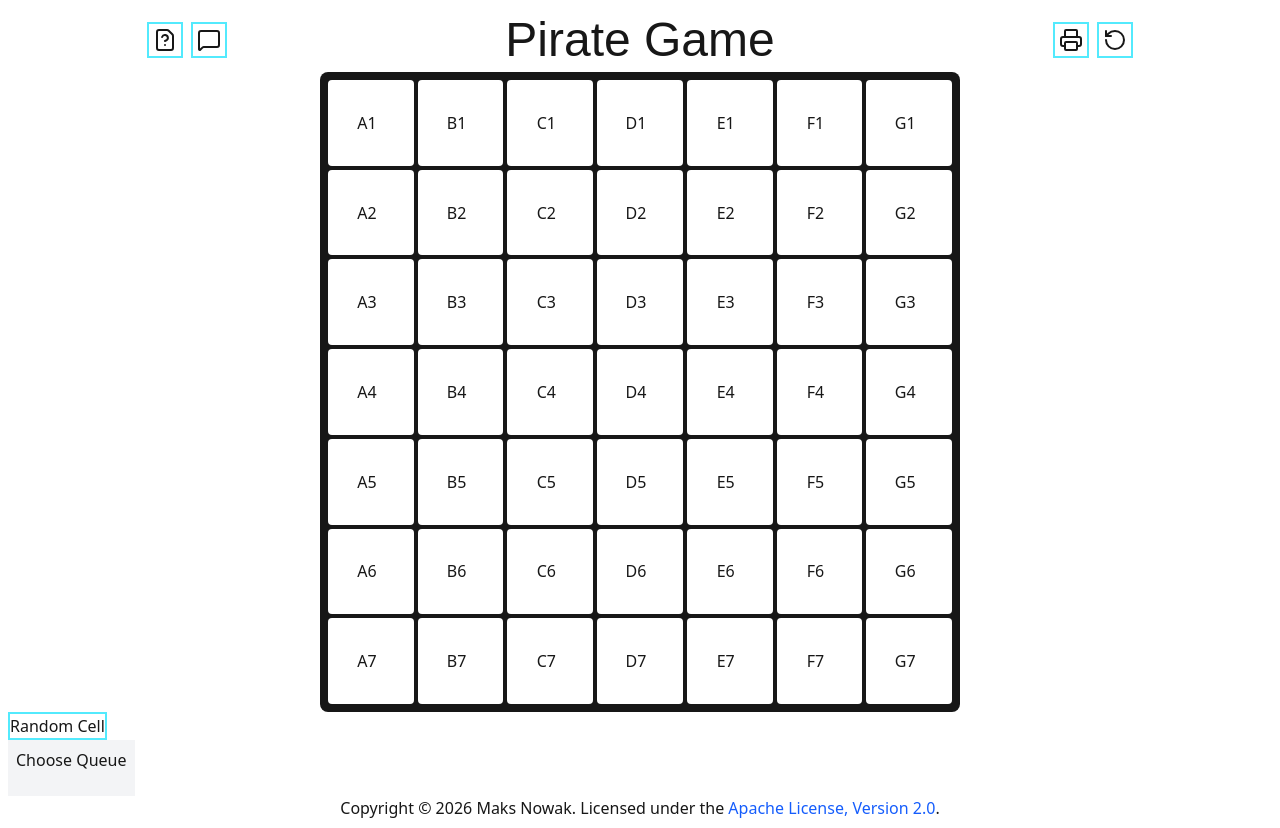
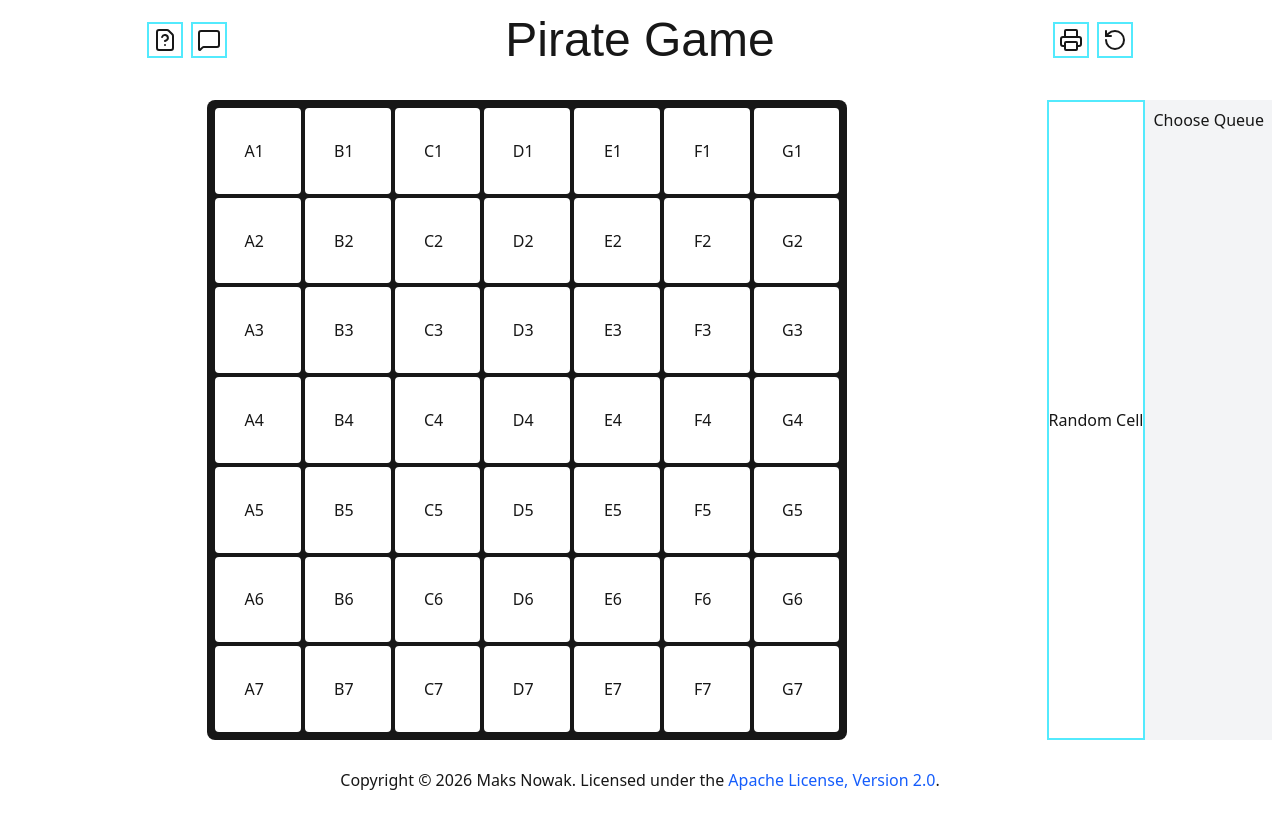
Before and after one commit to f2reninj5/Pirate-Game, a Next.js app: page / in a window 1280 px wide. After the commit the page ends 800 px from the top, so only its background shows below. Built offline with nearby package versions, Linux system fonts and the light colour scheme; a web font is replaced by a local one.

Commit message:
Update page layout

```diff
--- a/src/app/page.tsx
+++ b/src/app/page.tsx
@@ -22,7 +22,7 @@ export default function Game() {
             <ResetDialog></ResetDialog>
           </span>
         </header>
-        <main>
+        <main className="flex flex-row flex-wrap">
           <Grid></Grid>
           <RandomCellButton></RandomCellButton>
           <ChooseQueue></ChooseQueue>
```
